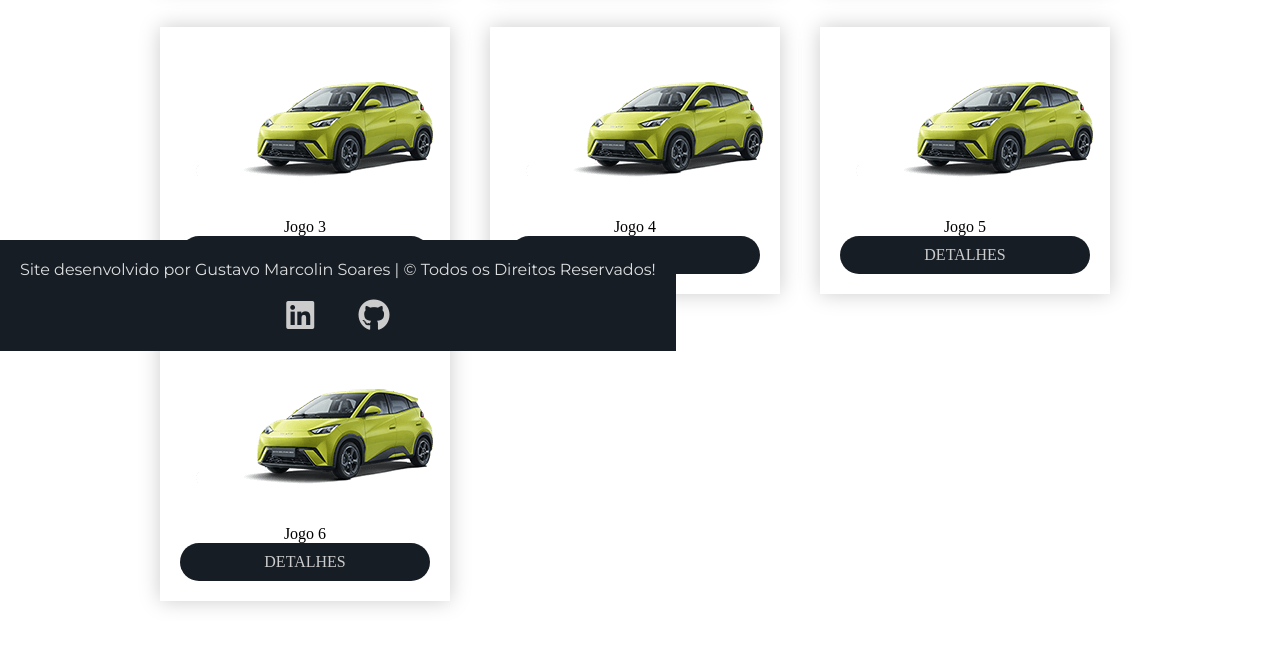
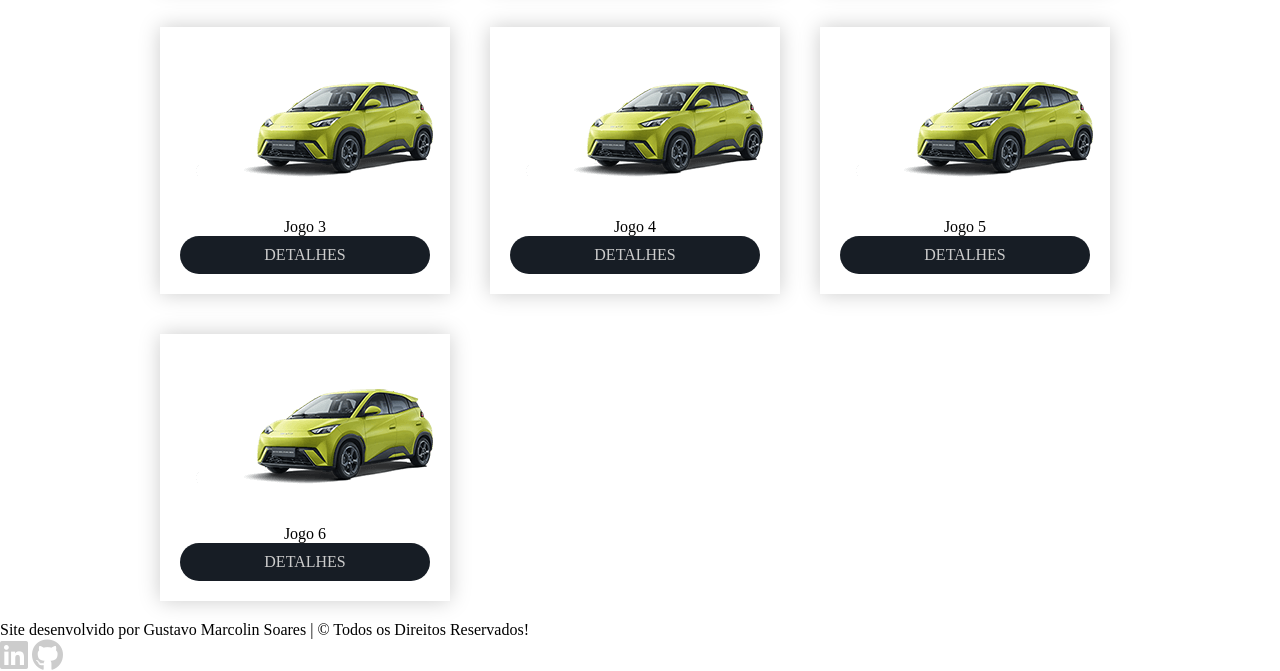
Before and after one commit to Gust4av0/Projeto-Final-M-dulo2, a PHP site: page / in a window 1280 px wide. Shown: the part 449-1120 px from the top of the page. Before the commit the page ends 1057 px from the top, so only its background shows below. Run offline with PHP 8.4, Linux system fonts and the light colour scheme; style sheets or scripts are compiled from the project's sources.

Commit message:
Alterações no projeto

```diff
--- a/site/css/style.scss
+++ b/site/css/style.scss
@@ -21,6 +21,7 @@ header {
         margin-left: 25px;
     }
 }
+
 main {
     h1 {
         font: 24px $fonte1;
@@ -117,29 +118,3 @@ a {
         }
     }
 }
-
-.footer {
-    text-align: center;
-    background-color: $primaria;
-    color: $corFonte;
-    padding: 20px;
-    font: 16px $fonte1;
-    bottom: 0;
-    position: fixed;
-
-    p {
-        padding-bottom: 20px;
-    }
-
-    a {
-        text-decoration: none;
-        color: $secundaria;
-        padding: $margin;
-    }
-
-    a:hover {
-        color: gray;
-    }
-}
-
-/*---------------------------------------------------------------------------------------------*/
```
